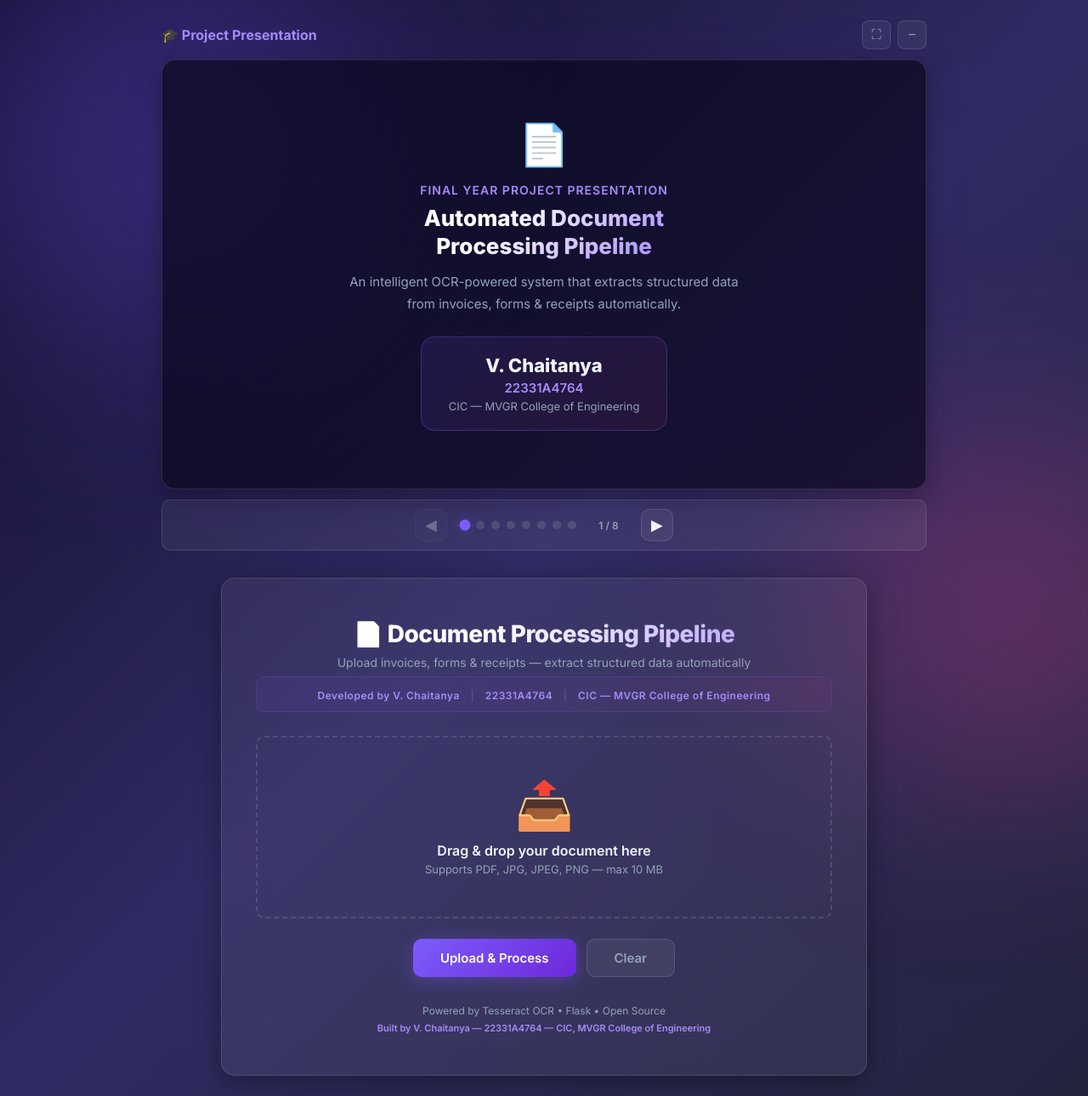
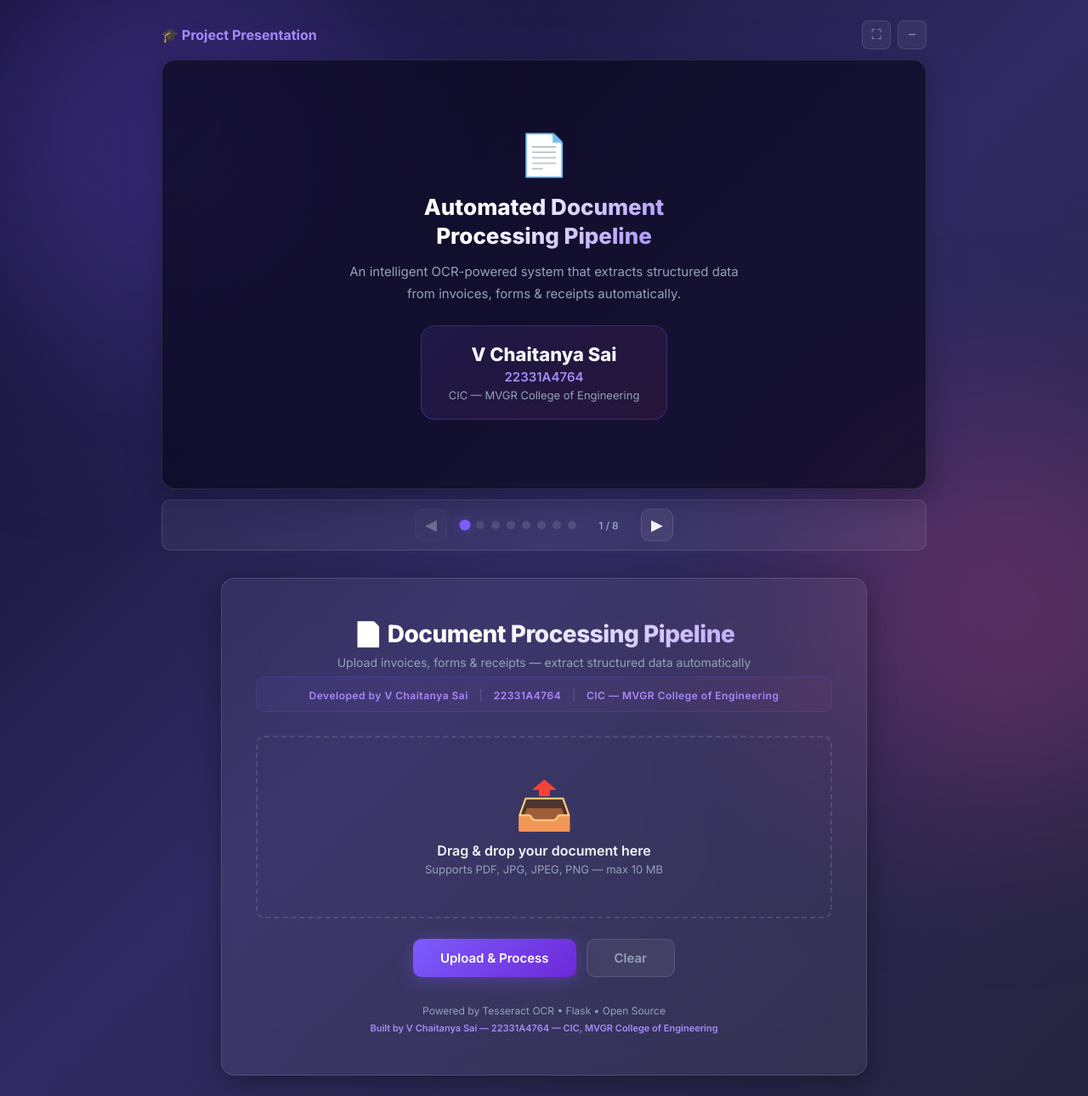
Before and after one commit to dkchaiv/Automated-Document-Processing-Pipeline, a Flask app: page / in a window 1280 px wide. Shown: the whole page at 85% size. Run offline with Flask 3, Linux system fonts and the light colour scheme.

Commit message:
changed my name

```diff
--- a/templates/index.html
+++ b/templates/index.html
@@ -1,15 +1,18 @@
 <!DOCTYPE html>
 <html lang="en">
+
 <head>
     <meta charset="UTF-8">
     <meta name="viewport" content="width=device-width, initial-scale=1.0">
     <title>Document Processing Pipeline — Extract Data from PDFs &amp; Images</title>
-    <meta name="description" content="Upload invoices, forms, and receipts. Automatically extract Name, Amount, Date, and ID using OCR. Free, fast, and accurate.">
+    <meta name="description"
+        content="Upload invoices, forms, and receipts. Automatically extract Name, Amount, Date, and ID using OCR. Free, fast, and accurate.">
     <link rel="preconnect" href="https://fonts.googleapis.com">
     <link rel="preconnect" href="https://fonts.gstatic.com" crossorigin>
     <link href="https://fonts.googleapis.com/css2?family=Inter:wght@400;500;600;700;800&display=swap" rel="stylesheet">
     <link rel="stylesheet" href="{{ url_for('static', filename='styles.css') }}">
 </head>
+
 <body>
 
     <!-- ════════════════════════════════════════════════════════
@@ -19,8 +22,10 @@
         <div class="ppt-header">
             <h2>🎓 Project Presentation</h2>
             <div class="ppt-controls-top">
-                <button class="ppt-btn-icon" id="toggleFullscreen" title="Toggle Fullscreen" aria-label="Toggle fullscreen">⛶</button>
-                <button class="ppt-btn-icon" id="minimizePpt" title="Minimize Presentation" aria-label="Minimize presentation">−</button>
+                <button class="ppt-btn-icon" id="toggleFullscreen" title="Toggle Fullscreen"
+                    aria-label="Toggle fullscreen">⛶</button>
+                <button class="ppt-btn-icon" id="minimizePpt" title="Minimize Presentation"
+                    aria-label="Minimize presentation">−</button>
             </div>
         </div>
 
@@ -30,13 +35,13 @@
                 <!-- Slide 1: Title -->
                 <div class="ppt-slide">
                     <span class="slide-icon">📄</span>
-                    <div class="slide-subtitle">Final Year Project Presentation</div>
                     <div class="slide-title">Automated Document<br>Processing Pipeline</div>
                     <div class="slide-body">
-                        An intelligent OCR-powered system that extracts structured data<br>from invoices, forms &amp; receipts automatically.
+                        An intelligent OCR-powered system that extracts structured data<br>from invoices, forms &amp;
+                        receipts automatically.
                     </div>
                     <div class="dev-card" style="margin-top:24px">
-                        <div class="dev-name">V. Chaitanya</div>
+                        <div class="dev-name">V Chaitanya Sai</div>
                         <div class="dev-id">22331A4764</div>
                         <div class="dev-dept">CIC — MVGR College of Engineering</div>
                     </div>
@@ -164,7 +169,8 @@
                         Upload any invoice, receipt, or form and watch the system<br>
                         extract <strong>Name, Amount, Date, and Invoice ID</strong> automatically.
                     </div>
-                    <button class="btn btn-primary" style="margin-top:24px" onclick="document.getElementById('uploadArea').scrollIntoView({behavior:'smooth'}); closePpt();">
+                    <button class="btn btn-primary" style="margin-top:24px"
+                        onclick="document.getElementById('uploadArea').scrollIntoView({behavior:'smooth'}); closePpt();">
                         ↓ Try the Demo
                     </button>
                 </div>
@@ -175,7 +181,7 @@
                     <div class="slide-subtitle">Developed By</div>
                     <div class="slide-title">Project Developer</div>
                     <div class="dev-card">
-                        <div class="dev-name">V. Chaitanya</div>
+                        <div class="dev-name">V Chaitanya Sai</div>
                         <div class="dev-id">22331A4764</div>
                         <div class="dev-dept">CIC — MVGR College of Engineering</div>
                     </div>
@@ -208,7 +214,7 @@
 
         <!-- Developer Credit -->
         <div class="dev-credit">
-            <span>Developed by V. Chaitanya</span>
+            <span>Developed by V Chaitanya Sai</span>
             <span class="sep">|</span>
             <span>22331A4764</span>
             <span class="sep">|</span>
@@ -268,10 +274,11 @@
 
         <div class="footer">
             Powered by Tesseract OCR &bull; Flask &bull; Open Source
-            <div class="footer-dev">Built by V. Chaitanya — 22331A4764 — CIC, MVGR College of Engineering</div>
+            <div class="footer-dev">Built by V Chaitanya Sai — 22331A4764 — CIC, MVGR College of Engineering</div>
         </div>
     </div>
 
     <script src="{{ url_for('static', filename='scripts.js') }}"></script>
 </body>
+
 </html>
```
